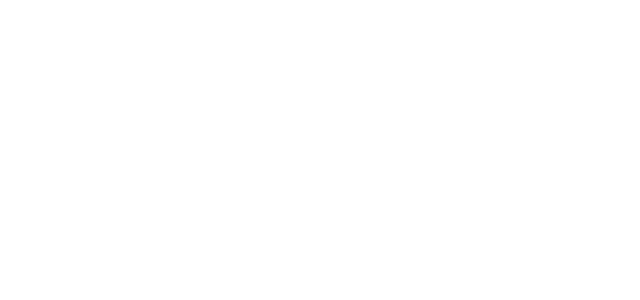
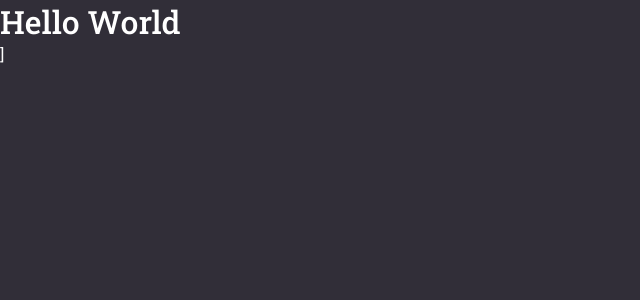
Before and after one commit to williamroberttv/gobarber, a React (Create React App) app in the folder web/: page / in a window 1280 px wide. Shown: the top 300 px of the page, without its empty margins (0-640 px from the left). Built offline with nearby package versions, Linux system fonts and the light colour scheme.

Commit message:
added global styles

```diff
--- a/web/package.json
+++ b/web/package.json
@@ -13,6 +13,7 @@
     "react": "^17.0.2",
     "react-dom": "^17.0.2",
     "react-scripts": "4.0.3",
+    "styled-components": "^5.3.1",
     "typescript": "^4.1.2",
     "web-vitals": "^1.0.1"
   },
@@ -41,5 +42,6 @@
     ]
   },
   "devDependencies": {
+    "@types/styled-components": "^5.1.14"
   }
 }
--- a/web/public/index.html
+++ b/web/public/index.html
@@ -4,6 +4,9 @@
     <meta charset="utf-8" />
     <meta name="viewport" content="width=device-width, initial-scale=1" />
     <meta name="theme-color" content="#FF9000" />
+    <link rel="preconnect" href="https://fonts.googleapis.com">
+    <link rel="preconnect" href="https://fonts.gstatic.com" crossorigin>
+    <link href="https://fonts.googleapis.com/css2?family=Roboto+Slab:wght@400;500&display=swap" rel="stylesheet">
     <title>GoBarber</title>
   </head>
   <body>
--- a/web/src/App.tsx
+++ b/web/src/App.tsx
@@ -1,5 +1,10 @@
-const App = () => {
-  return <div />;
-}
+import GlobalStyle from './styles/global'
+
+const App = () => (
+  <>
+    <h1>Hello World</h1>]
+    <GlobalStyle/>
+  </>
+)
 
 export default App;
--- /dev/null
+++ b/web/src/styles/global.ts
@@ -0,0 +1,25 @@
+import { createGlobalStyle } from 'styled-components'
+
+export default createGlobalStyle`
+  * {
+    margin: 0;
+    padding: 0;
+    box-sizing: border-box;
+    outline: 0;
+  }
+
+  body {
+    background: #312E38;
+    color: #FFFFFF;
+    -webkit-font-smoothing: antialiased;
+  }
+
+  body, input, button {
+    font-family: 'Roboto Slab', serif;
+    font-size: 16px;
+  }
+
+  h1, h2, h3, h4, h5, h6, strong {
+    font-weight: 500;
+  }
+`
```
Also changed, not shown: 1 other file (tests, documents, lock files or other folders).
